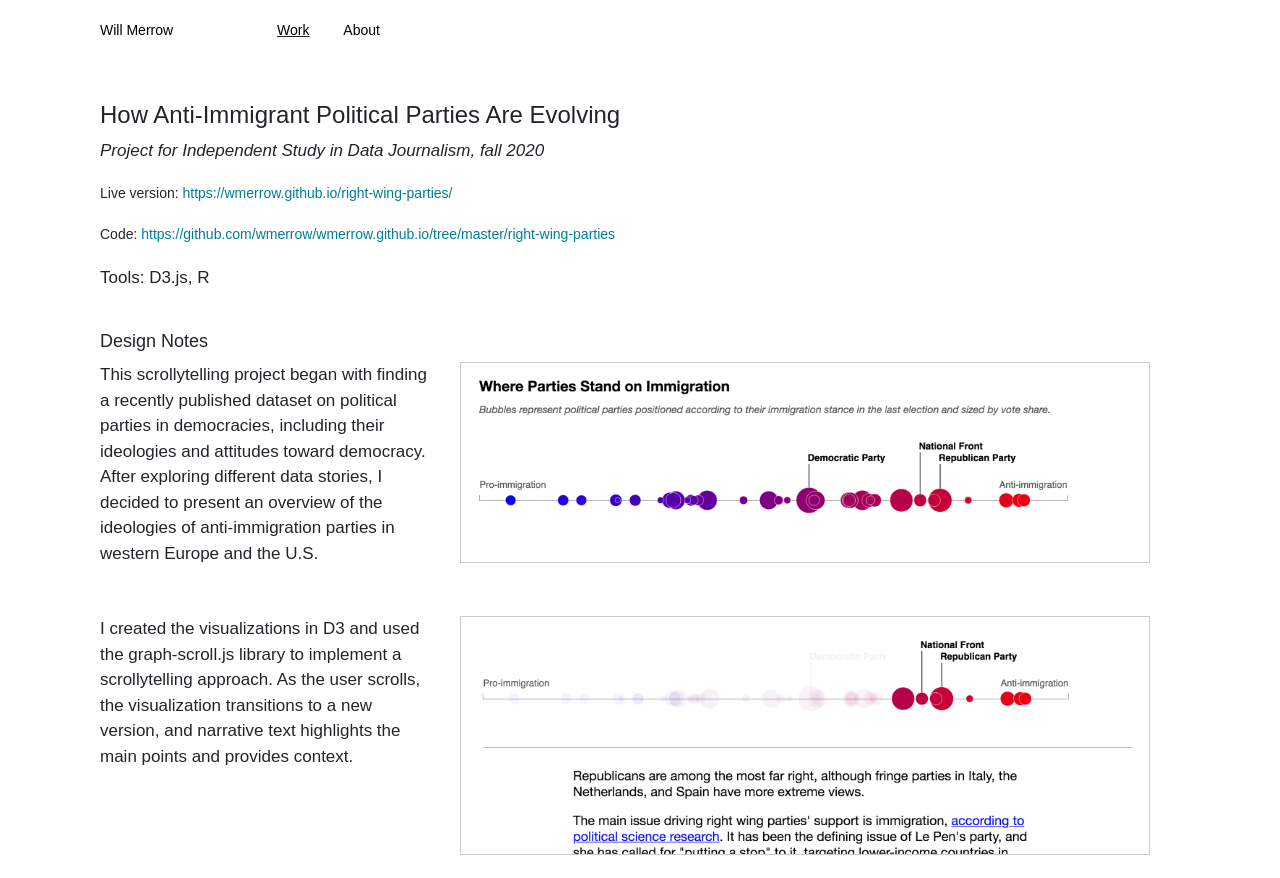
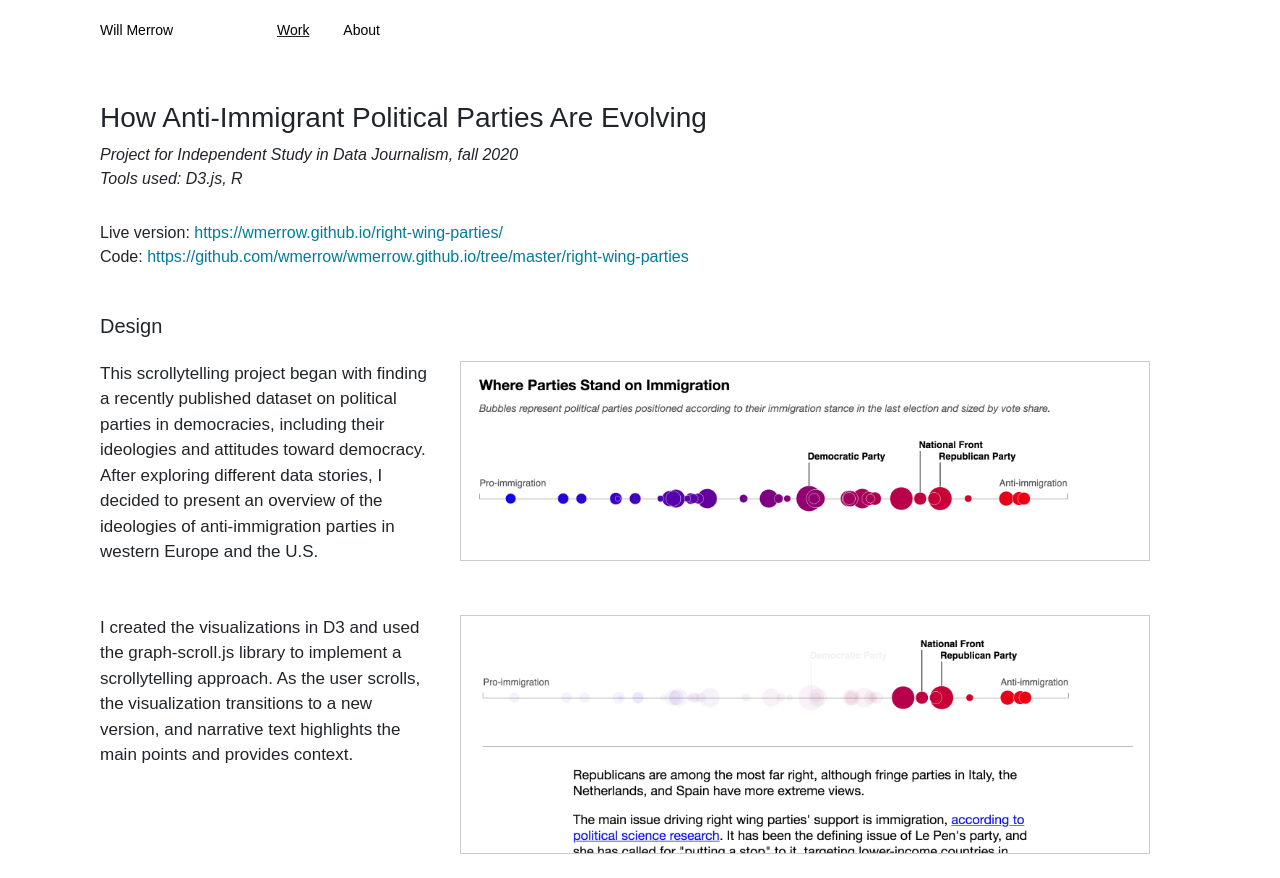
Before and after one commit to wmerrow/wmerrow.github.io, a plain HTML site: page work/right-wing-parties.html in a window 1280 px wide. Shown: the top 878 px of the page. Drawn offline with nearby package versions, Linux system fonts and the light colour scheme.

Commit message:
update headers and css

```diff
--- a/css/style.css
+++ b/css/style.css
@@ -3,6 +3,14 @@ body, nav, h1, h2, h3 {
 	/*font-family: Lora;*/
 	/*color: #747704;*/
 	font-weight: 300;
+}
+
+h4 {
+	font-family: sans-serif;
+	font-weight: normal;
+	font-size: 20px;
+	margin-top: 0px;
+	margin-bottom: 0px;
 }
 
 body {
@@ -32,7 +40,7 @@ h1 {
 }
 
 h2 {
-	font-size: 24px;
+	font-size: 28px;
 }
 
 h3 {
@@ -79,6 +87,15 @@ img.work {
 	font-weight: 300;
 }
 
+.work-top-info {
+	margin-bottom: 45px;
+}
+
+.work-about {
+	font-style: italic;
+	margin-bottom: 30px;
+}
+
 .work-credit {
 	font-style: italic;
 }
@@ -88,8 +105,14 @@ img.work {
 }
 
 .work-link {
-	margin-bottom: 20px;
-	font-size: 14px;
+	margin-bottom: 5px;
+	/*font-size: 14px;*/
+}
+
+.work-tools {
+	/*font-size: 14px;*/
+	font-style: italic;
+	margin-top: -15px;
 }
 
 .work-img-med {
@@ -103,6 +126,11 @@ img.work {
 .row {
 	margin-top: 10px;
 	margin-bottom: 30px;
+}
+
+.header-row {
+	margin-top: 0px;
+	margin-bottom: 23px;
 }
 
 .work-title {
--- a/work/right-wing-parties.html
+++ b/work/right-wing-parties.html
@@ -22,30 +22,23 @@
 				</nav>
 			</div>
 
-
-
-<!-- 			<div class="col-md-12">
-				<ul>
-					<li><a href="https://github.com/wmerrow" target="_blank">GitHub</a>
-					<li><a href="https://public.tableau.com/profile/will.merrow#!/" target="_blank">Tableau</a>
-					<li><a href="https://bl.ocks.org/wmerrow" target="_blank">Blocks (D3)</a>
+			<!-- top info -->
+			<div class="col-md-12 work-top-info">
+				<h2>How Anti-Immigrant Political Parties Are Evolving</h2>
+				<ul class="work-about">
+					<li>Project for Independent Study in Data Journalism, fall 2020</li>
+					<li>Tools used: D3.js, R</li>
 				</ul>
-			</div> -->
-
-
-			<div class="col-md-12">
-				<h2>How Anti-Immigrant Political Parties Are Evolving</h2>
-				<p class="work-credit">Project for Independent Study in Data Journalism, fall 2020</p>
-				<p class="work-link">Live version: <a href="https://wmerrow.github.io/right-wing-parties/" target="_blank">https://wmerrow.github.io/right-wing-parties/</a></p>
-				<p class="work-link">Code: <a href="https://github.com/wmerrow/wmerrow.github.io/tree/master/right-wing-parties" target="_blank">https://github.com/wmerrow/wmerrow.github.io/tree/master/right-wing-parties</a></p>
-				<!-- <p class="work-role">My role: visualization, UX/UI, and visual design, with input from team and client; lead project management</p> -->
-				<p>Tools: D3.js, R</p>
+				<ul class="work-link">
+					<li>Live version: <a href="https://wmerrow.github.io/right-wing-parties/" target="_blank">https://wmerrow.github.io/right-wing-parties/</a></li>
+					<li>Code: <a href="https://github.com/wmerrow/wmerrow.github.io/tree/master/right-wing-parties" target="_blank">https://github.com/wmerrow/wmerrow.github.io/tree/master/right-wing-parties</a></li>
+				</ul>
 			</div>
-			<div class="col-md-12">
-				<!-- <img class="work" src="../media/work/ppic-featured.png"> -->
-				<h3 class="work-title">Design Notes</h3>
+			<div class="col-md-12 header-row">
+				<h4>Design</h4>
 			</div>
 
+			<!-- body text -->
 			<div class="col-md-12 row">
 				<div class="col-md-4">
 					<p>This scrollytelling project began with finding a recently published dataset on political parties in democracies, including their ideologies and attitudes toward democracy. After exploring different data stories, I decided to present an overview of the ideologies of anti-immigration parties in western Europe and the U.S.</p>
@@ -80,6 +73,11 @@
 			</div>
 			<div class="col-md-12 row">
 				<div class="col-md-4">
+					<h4>Process</h4>
+				</div>
+			</div>
+			<div class="col-md-12 row">
+				<div class="col-md-4">
 					<p>The challenge in this project was identifying the data story. I began with a large dataset with many countries and many variables that were interesting.</p>
 					<p>I started by looking at existing visualizations of right-wing parties for inspiration and to learn about the subject.</p>
 				</div>
```
Also changed, not shown: work/child-care-deserts.html (+2 -3 lines), work/child-mortality-cities.html (+18 -20 lines), work/covid-responses.html (+17 -20 lines), work/democracy-rigged.html (+18 -20 lines), work/types-trump-voters.html (+16 -8 lines).
